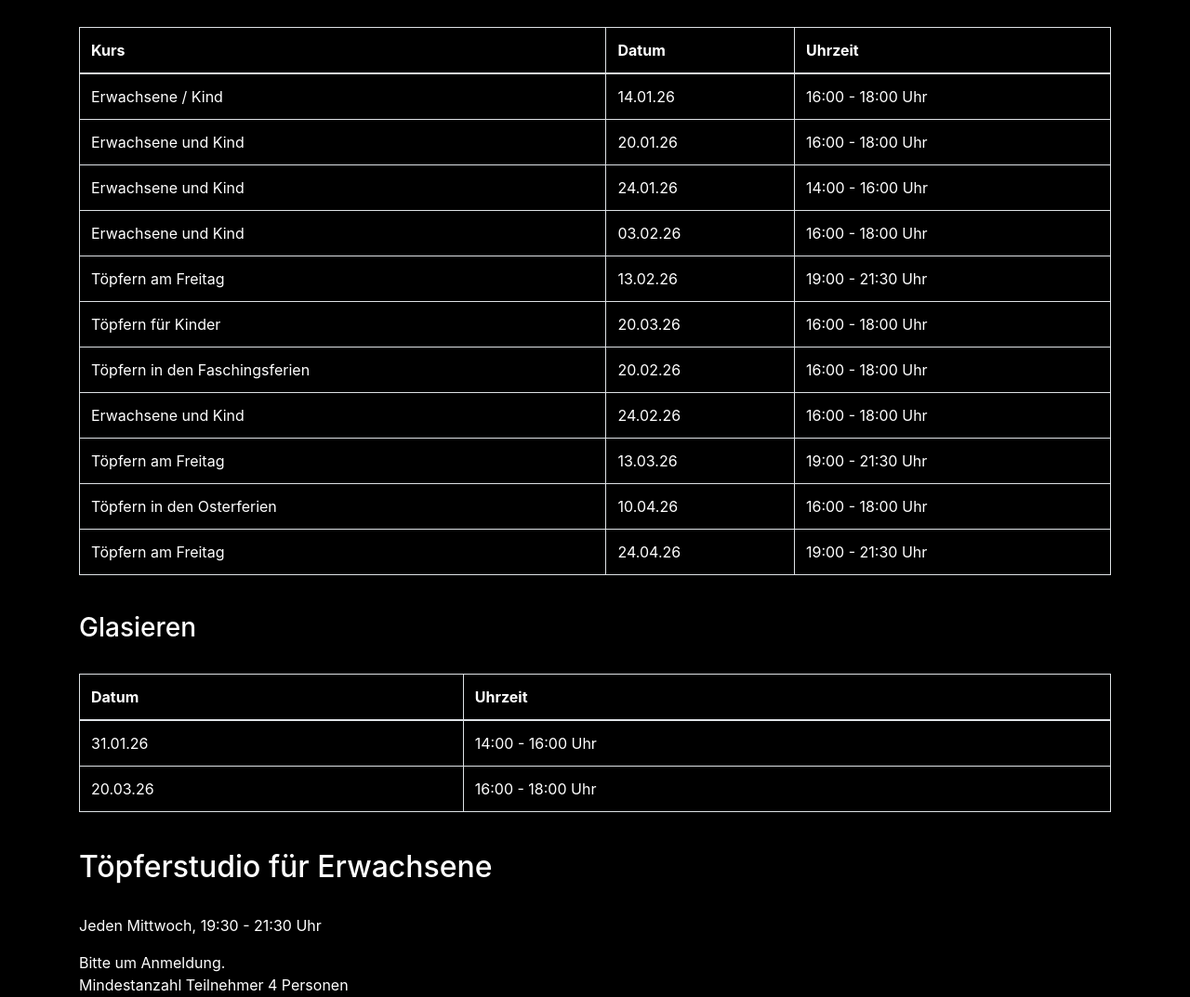
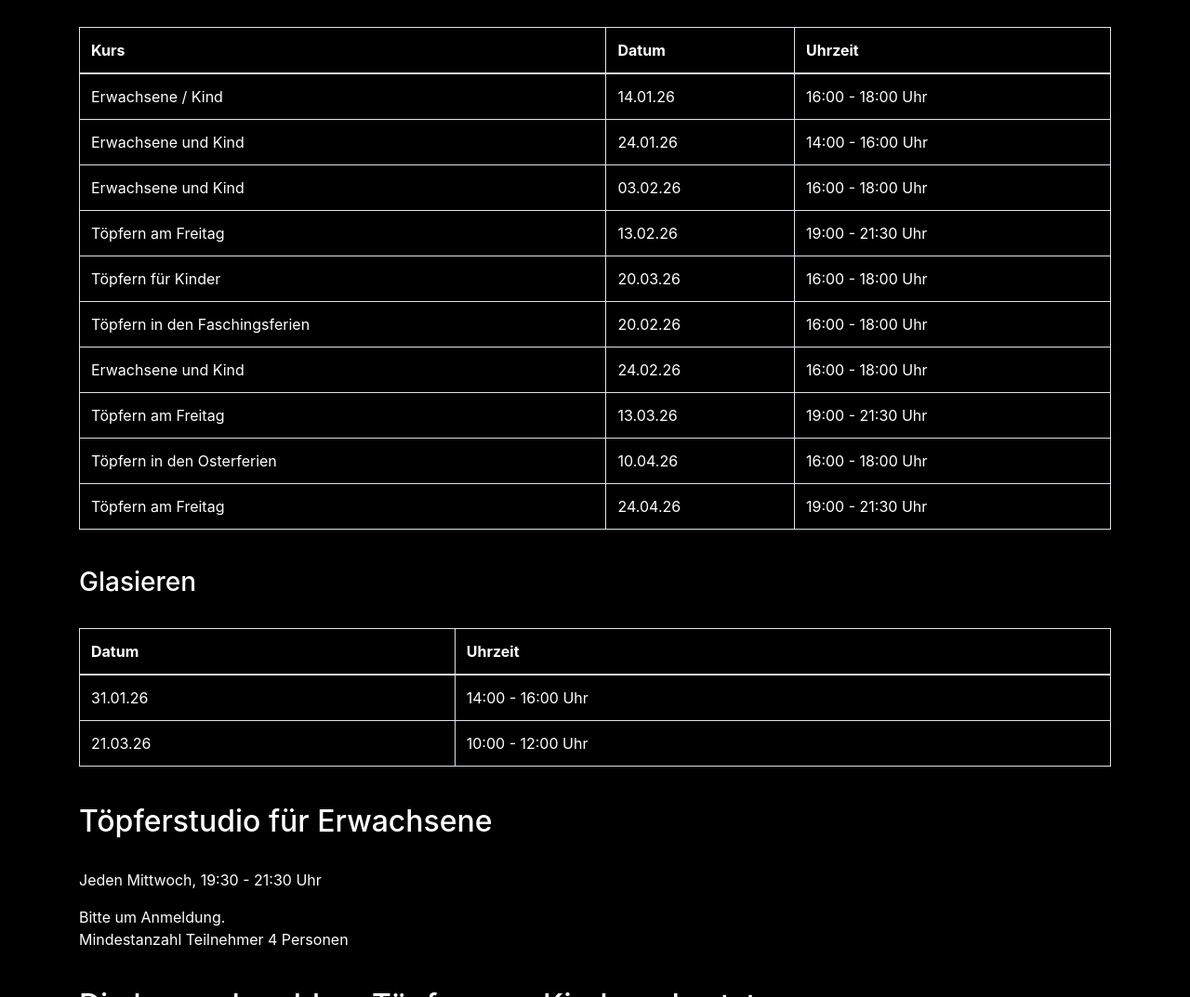
Before and after one commit to toepferwerkstatt-jutta-gebhard/website, a website: page kurse.html in a window 1280 px wide. Shown: the part 561-1634 px from the top of the page at 93% size. Drawn offline with nearby package versions, Linux system fonts and the light colour scheme.

Commit message:
update kurse

```diff
--- a/kurse.html
+++ b/kurse.html
@@ -57,11 +57,6 @@
           <tr>
             <td>Erwachsene / Kind</td>
             <td>14.01.26</td>
-            <td>16:00 - 18:00 Uhr</td>
-          </tr>
-          <tr>
-            <td>Erwachsene und Kind</td>
-            <td>20.01.26</td>
             <td>16:00 - 18:00 Uhr</td>
           </tr>
           <tr>
@@ -128,8 +123,8 @@
             <td>14:00 - 16:00 Uhr</td>
           </tr>
           <tr>
-            <td>20.03.26</td>
-            <td>16:00 - 18:00 Uhr</td>
+            <td>21.03.26</td>
+            <td>10:00 - 12:00 Uhr</td>
           </tr>
         </tbody>
       </table>
```
